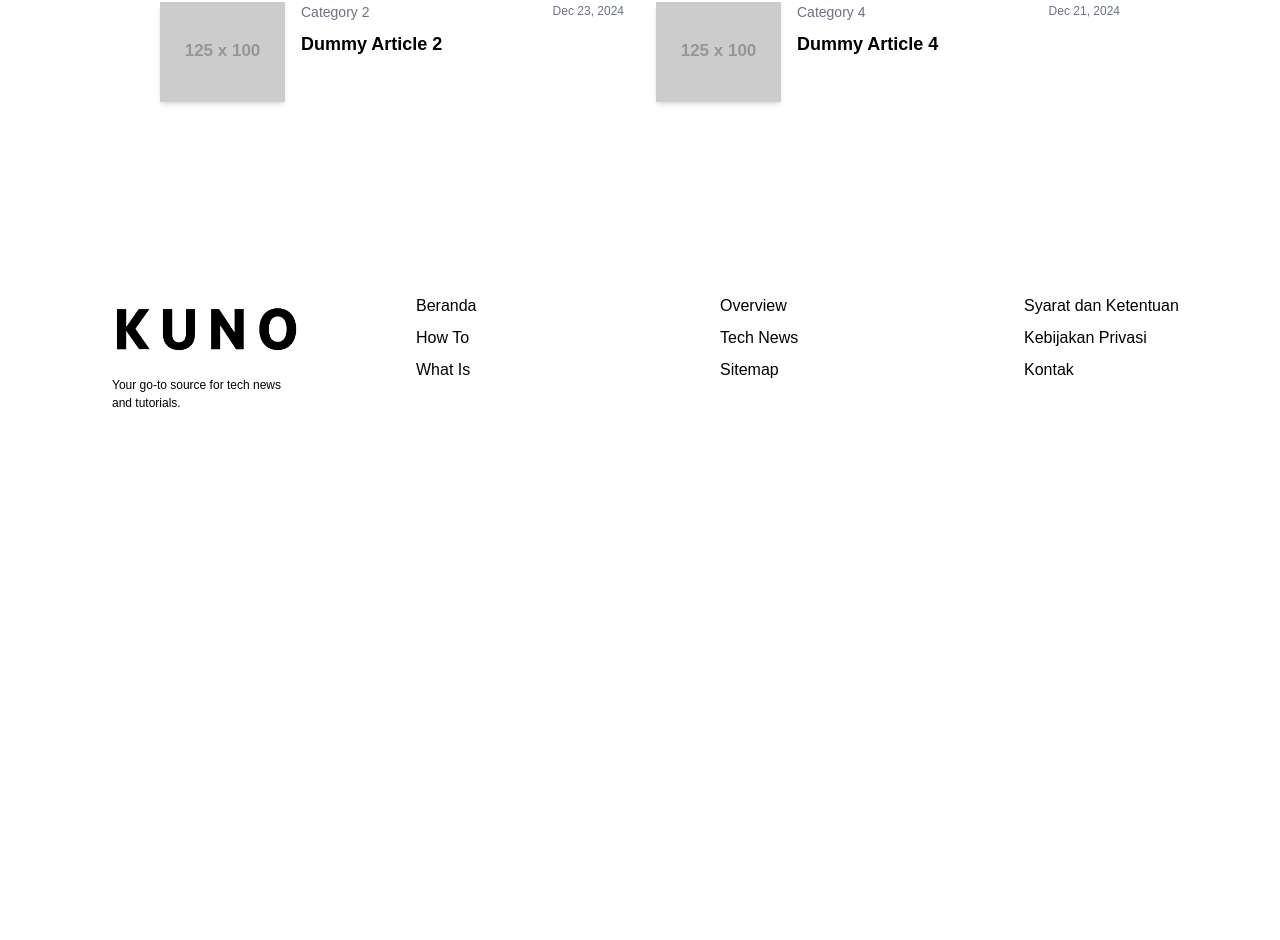
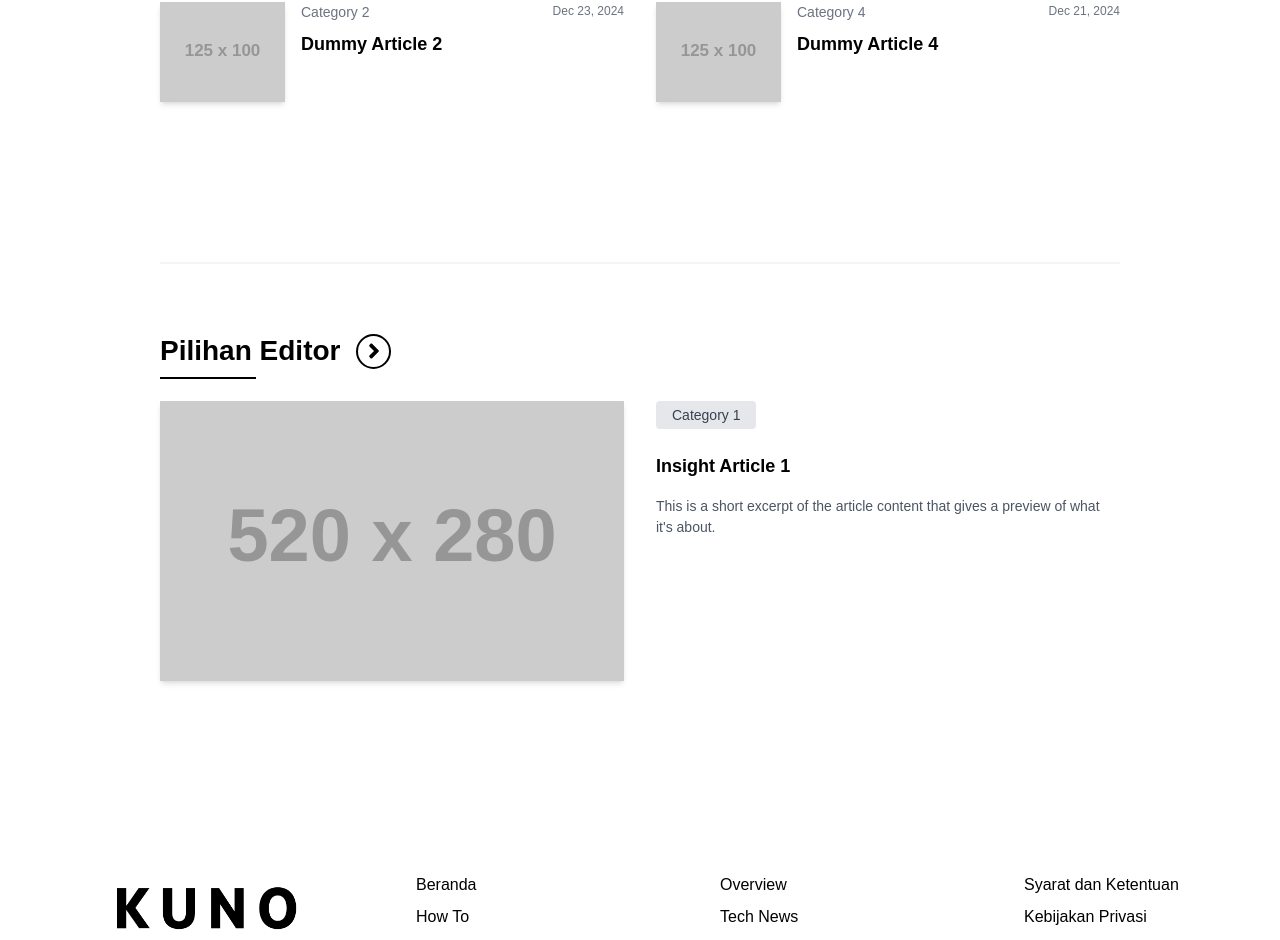
Before and after one commit to FairuzLQ/kuno, a Next.js app: page / in a window 1280 px wide. Shown: the part 1043-1983 px from the top of the page. Before the commit the page ends 1535 px from the top, so only its background shows below. Built offline with nearby package versions, Linux system fonts and the light colour scheme.

Commit message:
add insight component

```diff
--- /dev/null
+++ b/app/components/beranda-components/InsightArticles.js
@@ -0,0 +1,110 @@
+'use client';
+
+import React, { useState, useEffect } from 'react';
+import Image from 'next/image';
+import Link from 'next/link';
+import { FaAngleRight } from 'react-icons/fa'; // Import the icon
+
+export default function InsightArticles() {
+  const [articles, setArticles] = useState([]);
+  const [loading, setLoading] = useState(true);
+
+  useEffect(() => {
+    setTimeout(() => {
+      const fetchedArticles = [
+        {
+          id: 1,
+          title: 'Insight Article 1',
+          link: '/article/1',
+          image: 'https://via.placeholder.com/520x280',
+          category: 'Category 1',
+          excerpt: 'This is a short excerpt of the article content that gives a preview of what it\'s about.',
+          date: 'Dec 24, 2024',
+        },
+      ];
+      setArticles(fetchedArticles);
+      setLoading(false);
+    }, 2000); // Simulate loading
+  }, []);
+
+  return (
+    <div className="p-0 sm:p-8 md:p-20">
+      {/* Separator Line */}
+      <div className="border-t-[2px] border-[#F5F5F5] mb-4"></div>
+
+      {/* Title Similar to the Provided Example */}
+      <div className="flex items-center gap-4 mb-8 mt-[70px] sm:mt-[70px] md:mt-[70px]">
+        <Link
+          href="#"
+          className="flex items-center gap-4 text-2xl font-bold relative hover:text-gray-700 transition-all duration-200 transform hover:scale-105"
+        >
+          <span className="text-[28px]">
+            Pilihan Editor
+            <span className="absolute bottom-[-10px] left-0 w-24 h-[2px] bg-black"></span>
+          </span>
+          <div className="w-[35px] h-[35px] border-2 border-black rounded-full flex items-center justify-center transition-all duration-200 transform hover:scale-105">
+            <FaAngleRight className="text-black" />
+          </div>
+        </Link>
+      </div>
+
+      {/* Two Columns Layout */}
+      <div className="grid grid-cols-1 md:grid-cols-2 gap-8">
+        {/* Left Column: Image */}
+        <div className="space-y-4">
+          {loading
+            ? (
+              <div className="flex items-start gap-4 hover:scale-105 transition-transform duration-300">
+                {/* Skeleton for Articles */}
+                <div className="w-[520px] h-[280px] bg-gray-200 animate-pulse"></div> {/* Image Skeleton */}
+              </div>
+            )
+            : (
+              <div key={articles[0].id} className="flex items-start gap-4 hover:scale-105 transition-transform duration-300">
+                {/* Image */}
+                <Link
+                  href={articles[0].link}
+                  className="w-[520px] h-[280px] bg-gray-300 bg-cover bg-center shadow-md"
+                  style={{ backgroundImage: `url(${articles[0].image})` }}
+                ></Link>
+              </div>
+            )}
+        </div>
+
+        {/* Right Column: Category, Title, and Excerpt */}
+        <div className="space-y-4">
+          {loading
+            ? (
+              <div key={0} className="flex flex-col gap-4 hover:scale-105 transition-transform duration-300">
+                {/* Skeleton for Article Info */}
+                <div className="w-1/4 h-4 bg-gray-300 animate-pulse"></div> {/* Category Skeleton */}
+                <div className="w-2/3 h-4 bg-gray-300 animate-pulse"></div> {/* Title Skeleton */}
+                <div className="w-full h-4 bg-gray-300 animate-pulse"></div> {/* Excerpt Skeleton */}
+              </div>
+            )
+            : (
+              <div key={articles[0].id} className="flex flex-col gap-4 hover:scale-105 transition-transform duration-300">
+                {/* Category with Background */}
+                <div className="w-max py-1 px-4 bg-gray-200 text-gray-700 text-sm font-medium rounded">
+                  {articles[0].category}
+                </div>
+
+                {/* Title */}
+                <h3 className="text-[18px] font-bold mt-2">
+                  <Link
+                    href={articles[0].link}
+                    className="hover:text-gray-500 transition-all duration-200"
+                  >
+                    {articles[0].title}
+                  </Link>
+                </h3>
+
+                {/* Excerpt */}
+                <p className="text-[14px] text-gray-600">{articles[0].excerpt}</p>
+              </div>
+            )}
+        </div>
+      </div>
+    </div>
+  );
+}
--- a/app/page.js
+++ b/app/page.js
@@ -1,11 +1,13 @@
 import LatestArticles from "./components/beranda-components/LatestArticles";
 import FourArticlesPick from './components/beranda-components/FourArticlesPick';
+import InsightArticles from "./components/beranda-components/InsightArticles";
 
 export default function Beranda() {
   return (
     <div className="p-5 sm:p-20">
       <LatestArticles />
       <FourArticlesPick />
+      <InsightArticles />
     </div>
   );
 }
```
